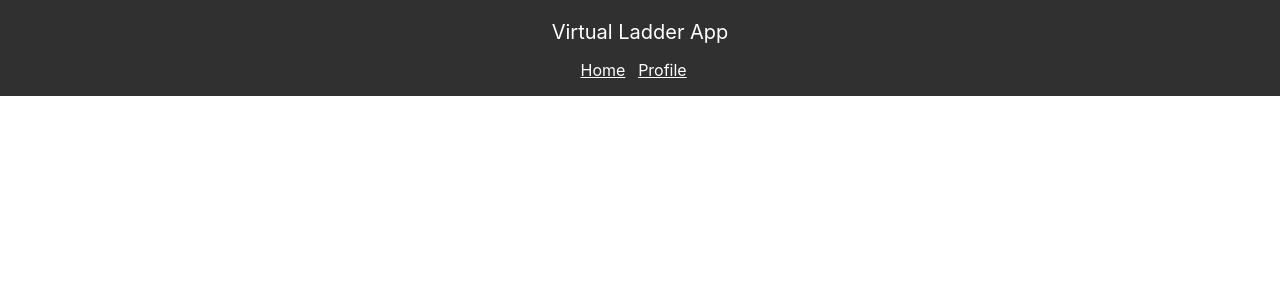
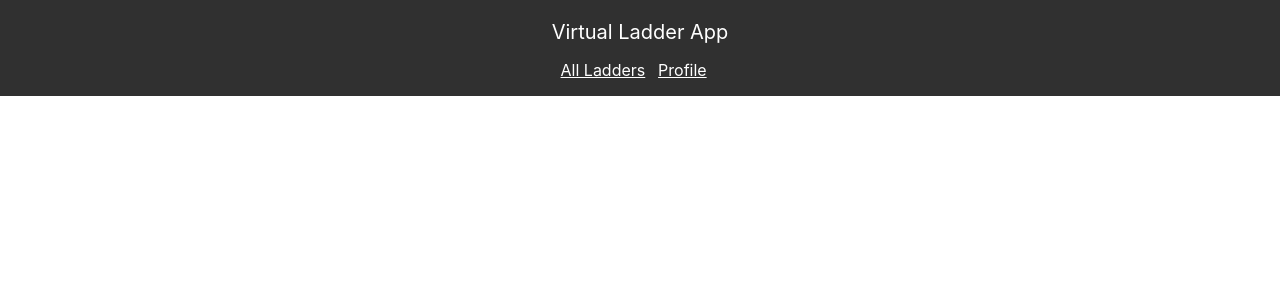
Before and after one commit to grangerl330/competition-ladder-app-client, a React (Create React App) app: page / in a window 1280 px wide. Shown: the top 300 px of the page. Built offline with nearby package versions, Linux system fonts and the light colour scheme.

Commit message:
changed Home to All Ladders

```diff
--- a/src/components/Home.js
+++ b/src/components/LaddersList.js
@@ -1,7 +1,7 @@
 import React, { Component } from 'react'
 import { NavLink, Route } from 'react-router-dom'
 
-class Home extends Component {
+class LaddersList extends Component {
   constructor(){
     super()
 
@@ -36,4 +36,4 @@ class Home extends Component {
   }
 }
 
-export default Home
+export default LaddersList
--- a/src/components/MainContent.js
+++ b/src/components/MainContent.js
@@ -1,6 +1,6 @@
 import React, { Component } from 'react'
 import { NavLink, Route } from 'react-router-dom'
-import Home from './Home'
+import LaddersList from './LaddersList'
 import Ladder from './Ladder'
 
 class MainContent extends Component {
@@ -9,7 +9,7 @@ class MainContent extends Component {
   render(){
     return(
       <div className='main-content'>
-        <Route exact path='/home' render={() => <Home />}/>
+        <Route exact path='/ladders' render={() => <LaddersList />}/>
         <Route exact path='/ladders/:ladderId' render={(urlData) => <Ladder ladderId={urlData.match.params.ladderId}/>}/>
       </div>
     )
--- a/src/components/TopBar.js
+++ b/src/components/TopBar.js
@@ -10,7 +10,7 @@ const TopBar = () => {
         </div>
       </div>
       <p>
-        <NavLink to='/home' className='top-bar-link'>Home</NavLink>
+        <NavLink to='/ladders' className='top-bar-link'>All Ladders</NavLink>
         <NavLink to='/profile' className='top-bar-link'>Profile</NavLink>
       </p>
     </div>
```
